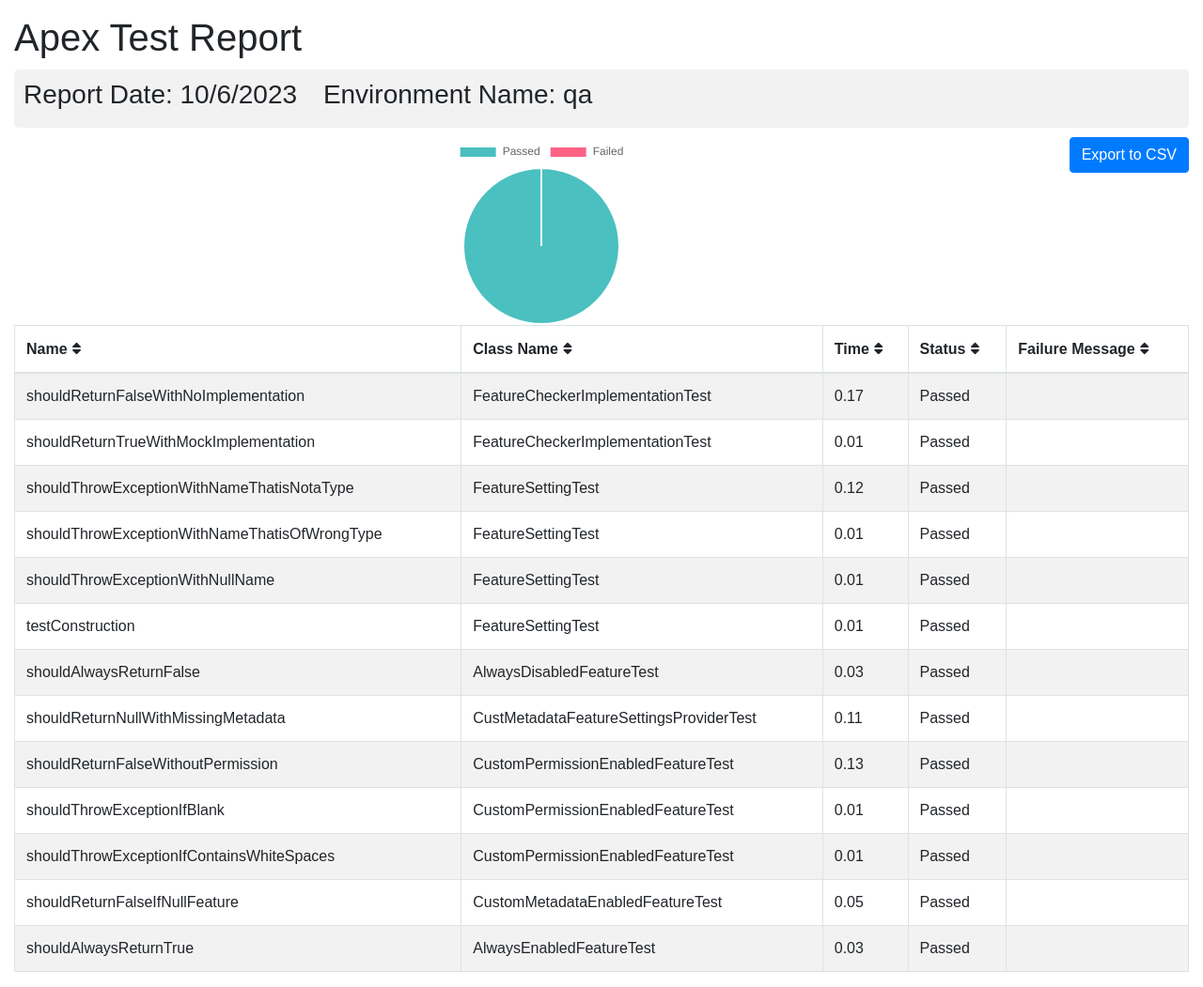
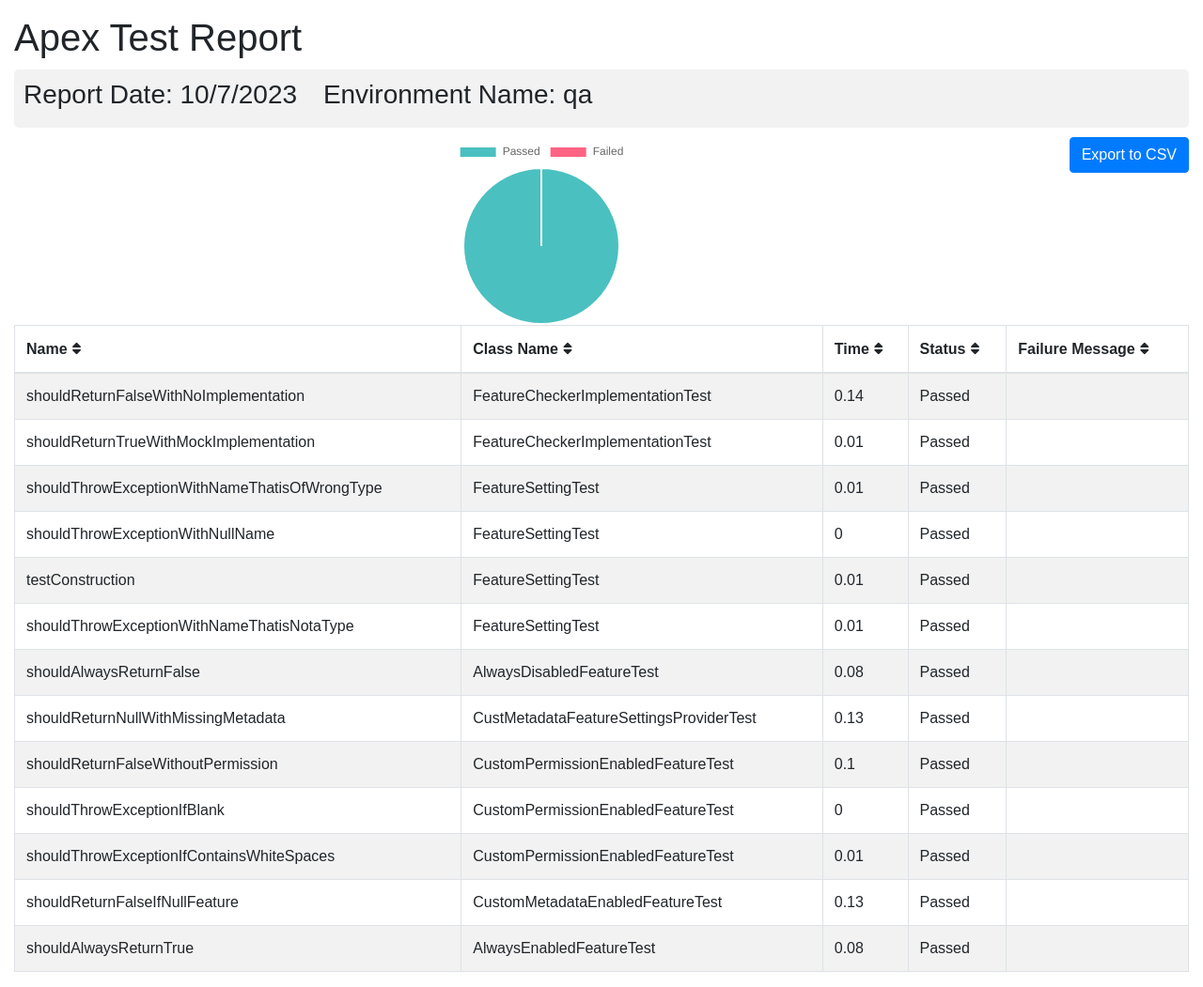
Before and after one commit to flxbl-io/sfops-dashboard, a Jekyll site: the page apextestResults/qa.html, which Jekyll copies as it is, in a window 1280 px wide. Shown: the whole page at 94% size. Built offline with Jekyll 4.4.1, drawn with Linux system fonts in a browser that asks for light colours.

Commit message:
updated test results of qa

```diff
--- a/apextestResults/qa.html
+++ b/apextestResults/qa.html
@@ -102,7 +102,7 @@
       <div class="container-fluid">
         <h1 class="mt-3">Apex Test Report</h1>
         <div class="info-card">
-        <h3>Report Date: 10/6/2023 <span style="margin-left: 20px;">Environment Name: qa</span></h3>
+        <h3>Report Date: 10/7/2023 <span style="margin-left: 20px;">Environment Name: qa</span></h3>
         </div>
         <button onclick="exportTableToCSV('testReport.csv')" class="btn btn-primary float-right">Export to CSV</button>
         <div id="chart-container">
@@ -123,7 +123,7 @@
         <tr>
           <td>shouldReturnFalseWithNoImplementation</td>
           <td>FeatureCheckerImplementationTest</td>
-          <td>0.17</td>
+          <td>0.14</td>
           <td>Passed</td>
           <td></td>
         </tr>
@@ -131,13 +131,6 @@
           <td>shouldReturnTrueWithMockImplementation</td>
           <td>FeatureCheckerImplementationTest</td>
           <td>0.01</td>
-          <td>Passed</td>
-          <td></td>
-        </tr>
-        <tr>
-          <td>shouldThrowExceptionWithNameThatisNotaType</td>
-          <td>FeatureSettingTest</td>
-          <td>0.12</td>
           <td>Passed</td>
           <td></td>
         </tr>
@@ -151,7 +144,7 @@
         <tr>
           <td>shouldThrowExceptionWithNullName</td>
           <td>FeatureSettingTest</td>
-          <td>0.01</td>
+          <td>0</td>
           <td>Passed</td>
           <td></td>
         </tr>
@@ -163,30 +156,37 @@
           <td></td>
         </tr>
         <tr>
+          <td>shouldThrowExceptionWithNameThatisNotaType</td>
+          <td>FeatureSettingTest</td>
+          <td>0.01</td>
+          <td>Passed</td>
+          <td></td>
+        </tr>
+        <tr>
           <td>shouldAlwaysReturnFalse</td>
           <td>AlwaysDisabledFeatureTest</td>
-          <td>0.03</td>
+          <td>0.08</td>
           <td>Passed</td>
           <td></td>
         </tr>
         <tr>
           <td>shouldReturnNullWithMissingMetadata</td>
           <td>CustMetadataFeatureSettingsProviderTest</td>
-          <td>0.11</td>
+          <td>0.13</td>
           <td>Passed</td>
           <td></td>
         </tr>
         <tr>
           <td>shouldReturnFalseWithoutPermission</td>
           <td>CustomPermissionEnabledFeatureTest</td>
-          <td>0.13</td>
+          <td>0.1</td>
           <td>Passed</td>
           <td></td>
         </tr>
         <tr>
           <td>shouldThrowExceptionIfBlank</td>
           <td>CustomPermissionEnabledFeatureTest</td>
-          <td>0.01</td>
+          <td>0</td>
           <td>Passed</td>
           <td></td>
         </tr>
@@ -200,14 +200,14 @@
         <tr>
           <td>shouldReturnFalseIfNullFeature</td>
           <td>CustomMetadataEnabledFeatureTest</td>
-          <td>0.05</td>
+          <td>0.13</td>
           <td>Passed</td>
           <td></td>
         </tr>
         <tr>
           <td>shouldAlwaysReturnTrue</td>
           <td>AlwaysEnabledFeatureTest</td>
-          <td>0.03</td>
+          <td>0.08</td>
           <td>Passed</td>
           <td></td>
         </tr>
```
